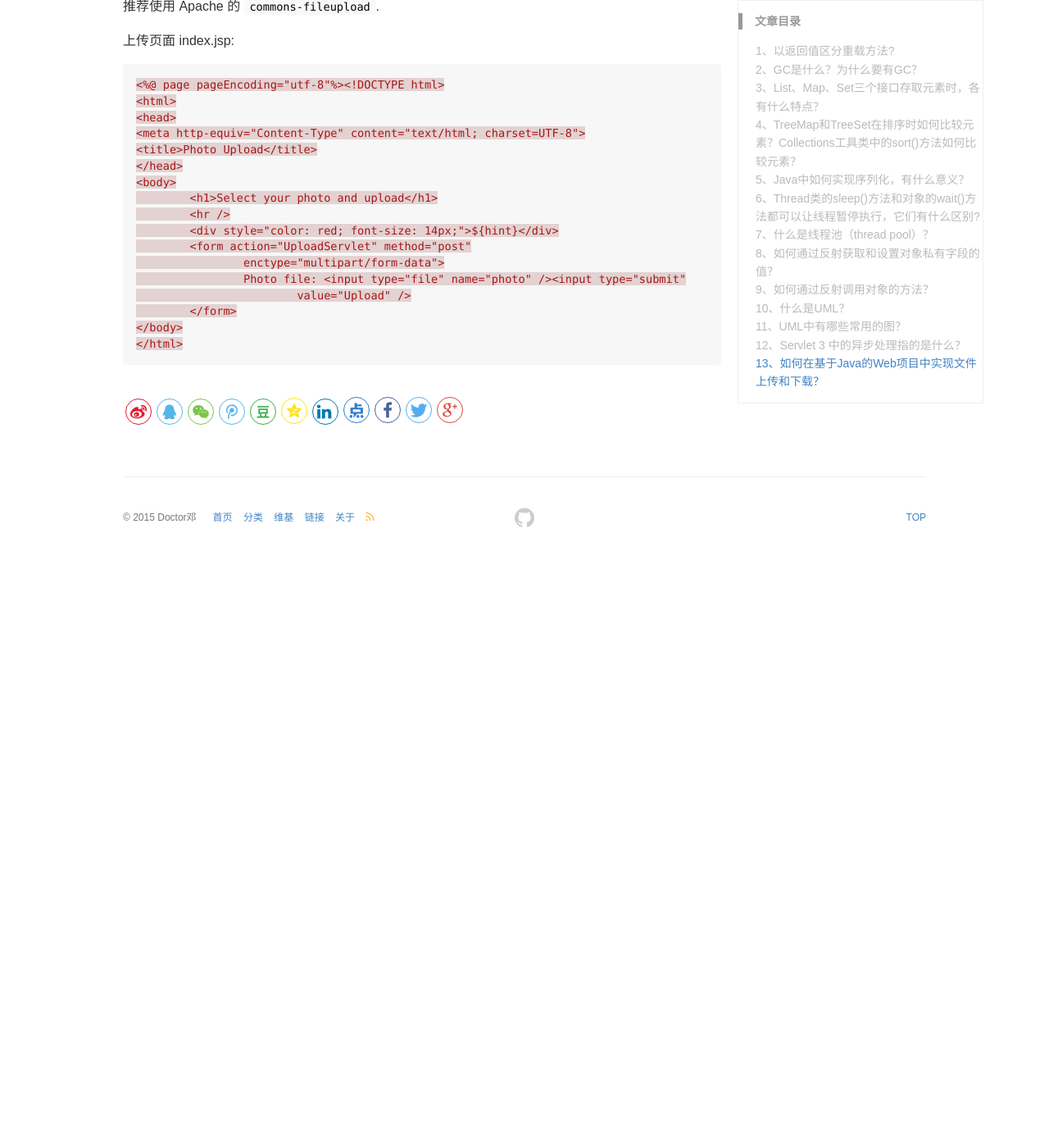
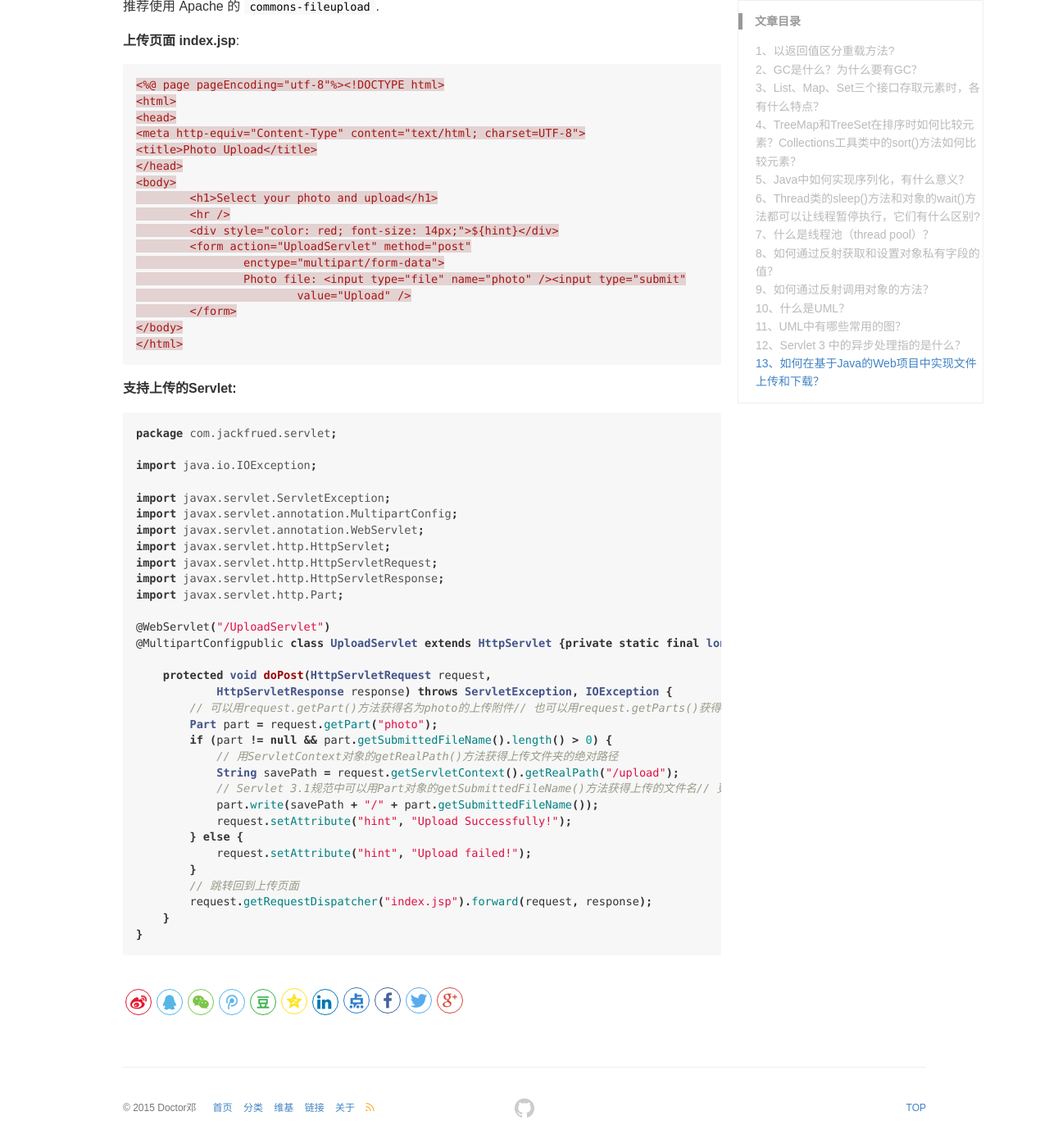
Before and after one commit to DoctorDeng/DoctorDeng.github.io, a Jekyll site: the page built from _posts/2016-09-09-java-面试.md, in a window 1280 px wide and 1400 px high, scrolled down 10564 px. Shown: the whole window at 82% size. Built offline with Jekyll 4.4.1, drawn with Linux system fonts in a browser that asks for light colours; before the commit the page ends 11244 px from its top, so only the background shows below that.

Commit message:
modify file

````diff
--- a/_posts/2016-09-09-java-面试.md
+++ b/_posts/2016-09-09-java-面试.md
@@ -339,7 +339,7 @@ public class AsyncServlet extends HttpServlet {private static final long serialV
 ## 13、如何在基于Java的Web项目中实现文件上传和下载？
 推荐使用 Apache 的 `commons-fileupload`.
 
-上传页面 index.jsp:
+**上传页面 index.jsp**:
 
 ```http?linenums
 <%@ page pageEncoding="utf-8"%><!DOCTYPE html>
@@ -360,3 +360,40 @@ public class AsyncServlet extends HttpServlet {private static final long serialV
 </body>
 </html>
 ```
+
+**支持上传的Servlet:**
+
+```java?linenums
+package com.jackfrued.servlet;
+
+import java.io.IOException;
+
+import javax.servlet.ServletException;
+import javax.servlet.annotation.MultipartConfig;
+import javax.servlet.annotation.WebServlet;
+import javax.servlet.http.HttpServlet;
+import javax.servlet.http.HttpServletRequest;
+import javax.servlet.http.HttpServletResponse;
+import javax.servlet.http.Part;
+
+@WebServlet("/UploadServlet")
+@MultipartConfigpublic class UploadServlet extends HttpServlet {private static final long serialVersionUID = 1L;
+
+    protected void doPost(HttpServletRequest request,
+            HttpServletResponse response) throws ServletException, IOException {
+        // 可以用request.getPart()方法获得名为photo的上传附件// 也可以用request.getParts()获得所有上传附件（多文件上传）// 然后通过循环分别处理每一个上传的文件
+        Part part = request.getPart("photo");
+        if (part != null && part.getSubmittedFileName().length() > 0) {
+            // 用ServletContext对象的getRealPath()方法获得上传文件夹的绝对路径
+            String savePath = request.getServletContext().getRealPath("/upload");
+            // Servlet 3.1规范中可以用Part对象的getSubmittedFileName()方法获得上传的文件名// 更好的做法是为上传的文件进行重命名（避免同名文件的相互覆盖）
+            part.write(savePath + "/" + part.getSubmittedFileName());
+            request.setAttribute("hint", "Upload Successfully!");
+        } else {
+            request.setAttribute("hint", "Upload failed!");
+        }
+        // 跳转回到上传页面
+        request.getRequestDispatcher("index.jsp").forward(request, response);
+    }
+}
+```
````
